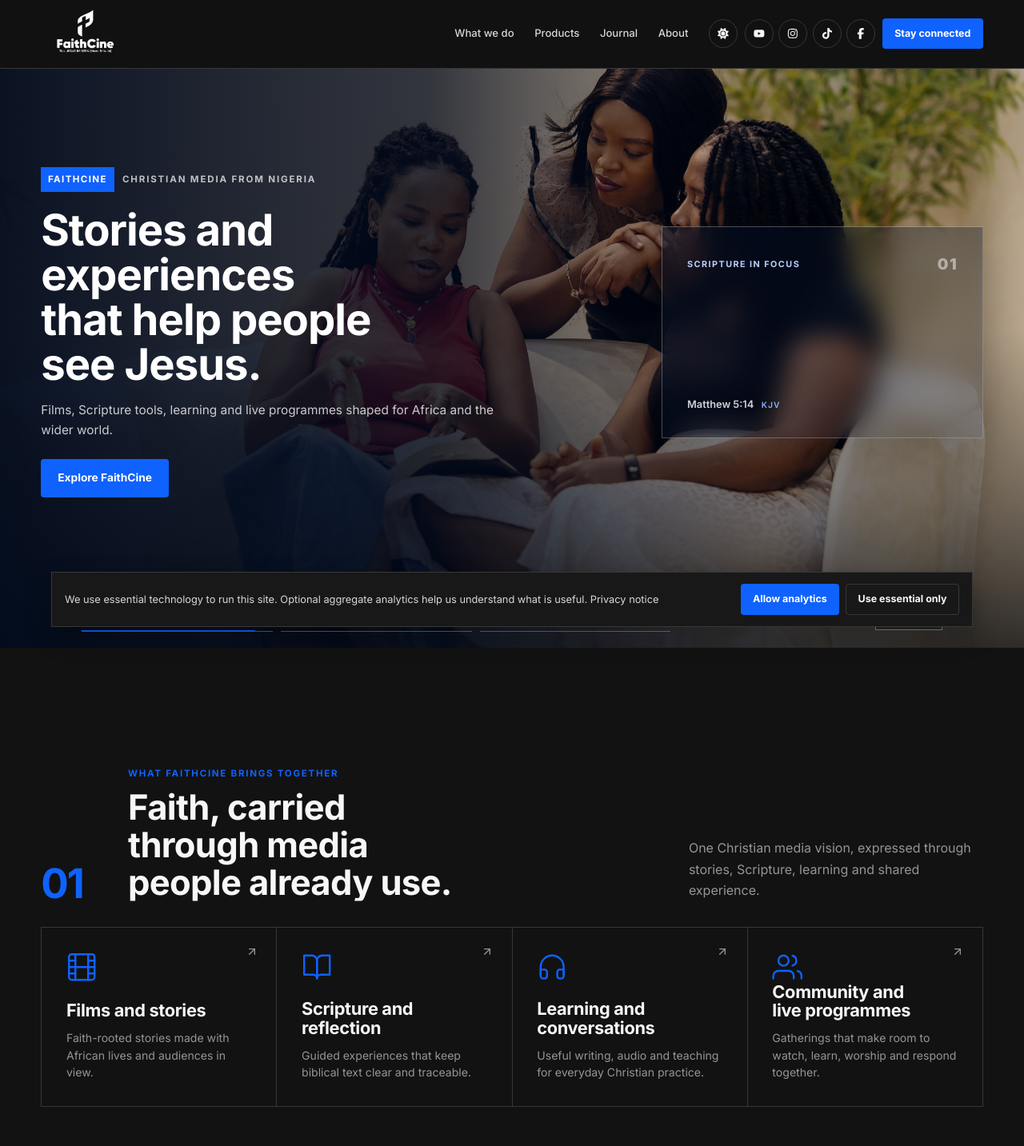
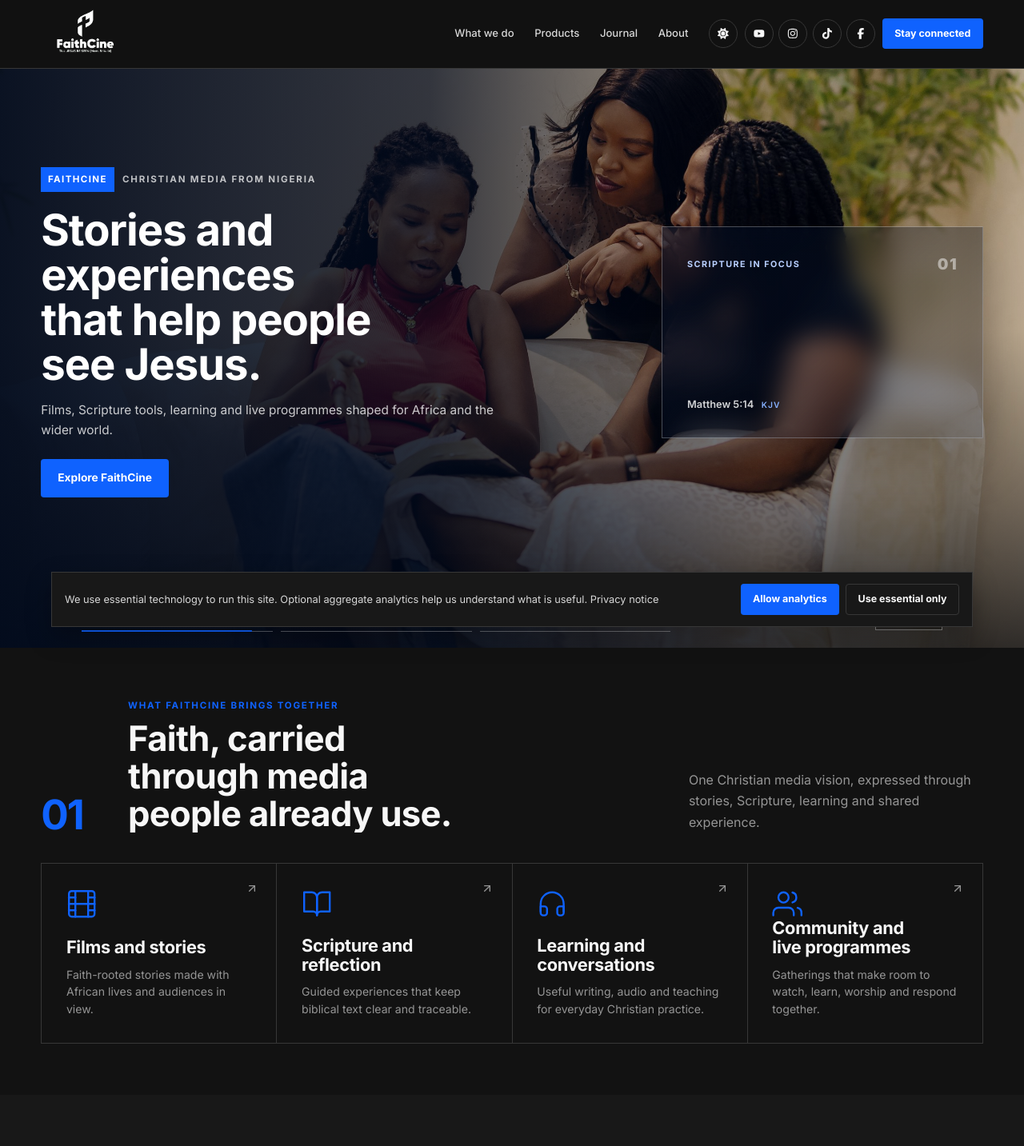
Before and after one commit to Larriemoses/faithcine-website, a Next.js app: page / in a window 1280 px wide. Shown: the top 1433 px of the page at 80% size. Built offline with nearby package versions, Linux system fonts and the light colour scheme.

Commit message:
Tighten FaithCine homepage spacing

```diff
--- a/app/components/ScrollMotion.tsx
+++ b/app/components/ScrollMotion.tsx
@@ -24,7 +24,7 @@
           }
         });
       },
-      { threshold: 0.16, rootMargin: "0px 0px -8%" },
+      { threshold: 0.08, rootMargin: "0px 0px 10%" },
     );
 
     items.forEach((item) => observer.observe(item));
--- a/app/globals.css
+++ b/app/globals.css
@@ -180,7 +180,7 @@
 
 /* Focused homepage */
 .scroll-progress { position: fixed; z-index: 90; top: 0; left: 0; width: var(--scroll-progress, 0%); height: 2px; background: var(--brand-blue); pointer-events: none; transition: width .08s linear; }
-.home-screen { min-height: calc(100svh - 4.75rem); scroll-snap-align: start; }
+.home-screen { min-height: 0; scroll-snap-align: none; }
 .motion-ready [data-reveal] { opacity: 0; transform: translate3d(0,1.35rem,0); transition: opacity .65s ease var(--reveal-delay,0ms), transform .65s cubic-bezier(.2,.7,.2,1) var(--reveal-delay,0ms); }
 .motion-ready [data-reveal].is-visible { opacity: 1; transform: translate3d(0,0,0); }
 
@@ -535,10 +535,10 @@
 }
 
 /* Focused homepage structure */
-.home-screen { min-height: calc(100svh - 4.75rem); display: grid; align-items: center; padding-block: clamp(3.5rem, 7vh, 6rem); }
-.brand-hero.home-screen { padding-block: 0; }
+.home-screen { min-height: 0; display: block; padding-block: clamp(3.5rem, 5vw, 4.75rem); }
+.brand-hero.home-screen { display: grid; padding-block: 0; }
 .home-section-index { color: var(--brand-blue); font-size: clamp(2.6rem, 4vw, 4.25rem); font-weight: 700; letter-spacing: -.04em; line-height: .85; }
-.home-heading { margin-bottom: clamp(2rem, 4vh, 3.5rem); display: grid; grid-template-columns: clamp(3.5rem, 6vw, 5.5rem) minmax(0, 1fr) minmax(17rem, .55fr); gap: clamp(1rem, 2.5vw, 2.5rem); align-items: end; }
+.home-heading { margin-bottom: clamp(1.75rem, 3vw, 2.65rem); display: grid; grid-template-columns: clamp(3.5rem, 6vw, 5.5rem) minmax(0, 1fr) minmax(17rem, .55fr); gap: clamp(1rem, 2.5vw, 2.5rem); align-items: end; }
 .home-heading .section-label { margin-bottom: .65rem; }
 .home-heading h2 { max-width: 17ch; margin: 0; font-size: clamp(2.15rem, 3.4vw, 3.35rem); line-height: 1.08; }
 .home-heading > p { max-width: 31rem; margin: 0; color: var(--muted); font-size: 1rem; line-height: 1.65; }
@@ -790,7 +790,7 @@
 .motion-ready [data-reveal="image"] img { transform: scale(1.075); transition: transform 1.2s cubic-bezier(.16,1,.3,1) var(--reveal-delay,0ms); }
 .motion-ready [data-reveal="image"].is-visible img { transform: scale(1); }
 
-.home-connect { background: #020b1d; color: #fff; }
+.home-connect { padding-block: 0; background: #020b1d; color: #fff; }
 .home-connect-shell { width: 100%; max-width: none; height: 100%; display: grid; grid-template-columns: minmax(0, 1.08fr) minmax(24rem, .92fr); }
 .home-connect-visual { min-height: 34rem; position: relative; isolation: isolate; overflow: hidden; }
 .home-connect-visual > img { z-index: -2; object-fit: cover; object-position: center 38%; }
@@ -822,10 +822,6 @@
 }
 @keyframes hero-chapter-progress { from { transform: scaleX(0); } to { transform: scaleX(1); } }
 @keyframes verse-enter { from { opacity: 0; transform: translateY(1rem); } to { opacity: 1; transform: none; } }
-
-@media (min-width: 1100px) and (min-height: 720px) {
-  .home-screen:not(.brand-hero) { height: calc(100svh - 4.75rem); min-height: calc(100svh - 4.75rem); max-height: calc(100svh - 4.75rem); overflow: clip; }
-}
 
 @media (max-width: 900px) {
   .hero-stage { grid-template-columns: minmax(0, 1fr) minmax(15rem, .48fr); gap: 1.5rem; }
```
Also changed, not shown: 1 other file (tests, documents, lock files or other folders).
